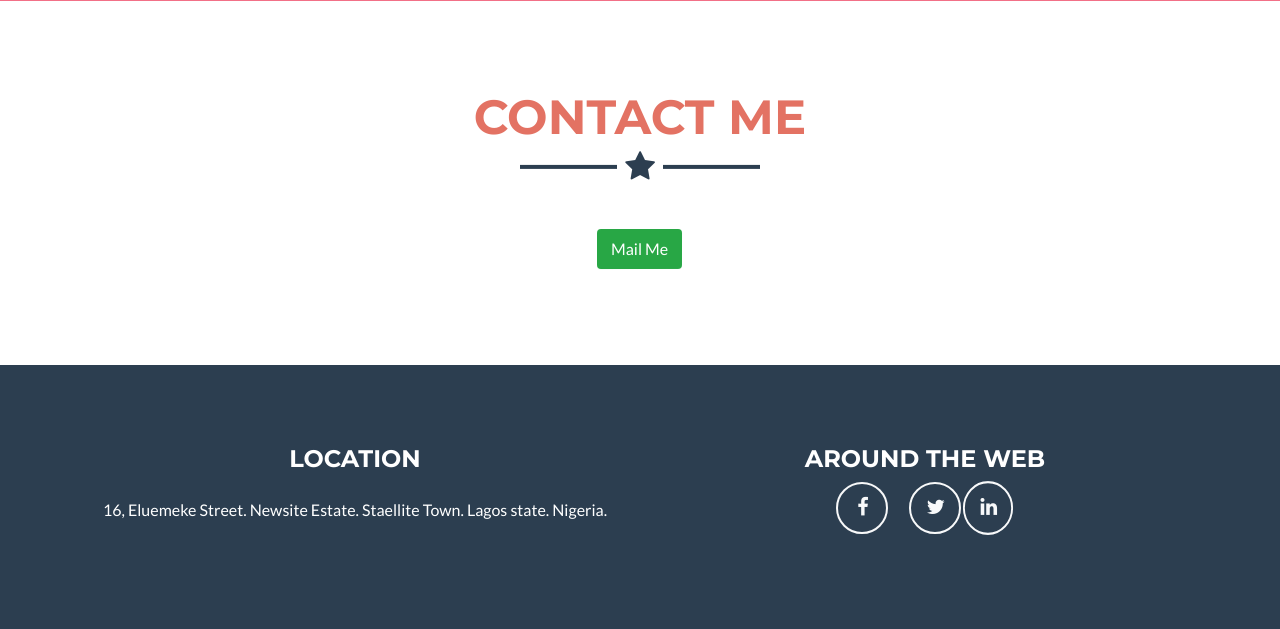
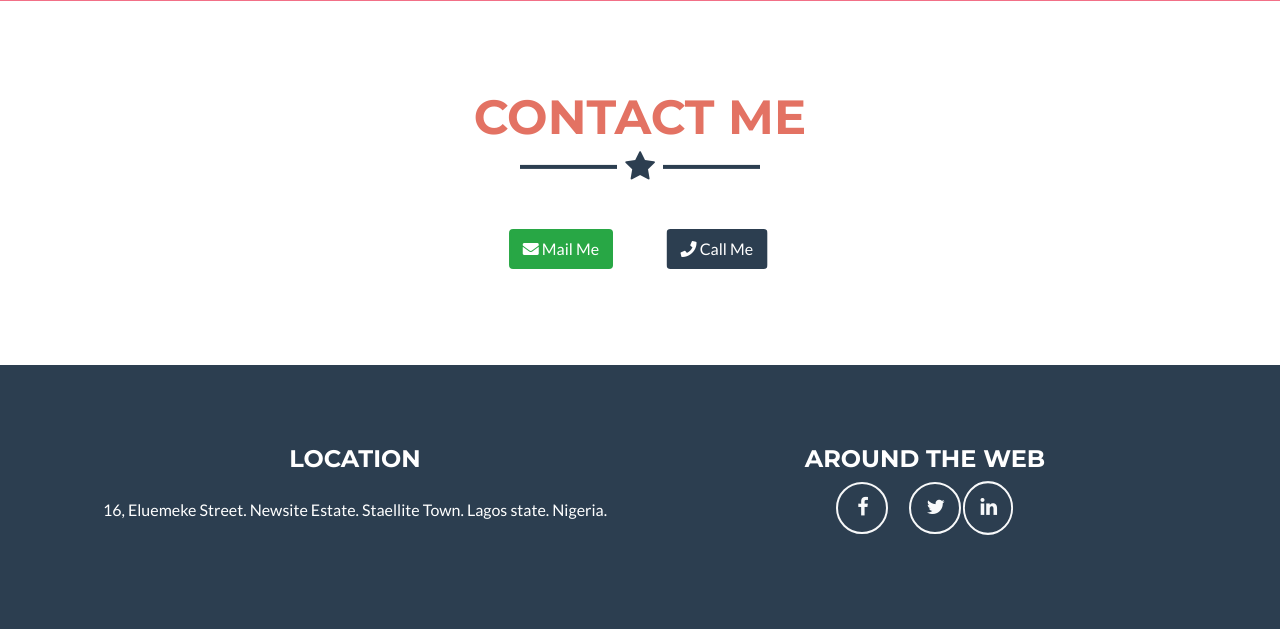
Before and after one commit to louieee/Louisoft, a Django app: page / in a window 1280 px wide. Shown: the part 2064-2693 px from the top of the page. Run offline with Django 3.2, Linux system fonts and the light colour scheme; some libraries are stand-ins or nearby versions.

Commit message:
minor fix

```diff
--- a/templates/Louisoft/index.html
+++ b/templates/Louisoft/index.html
@@ -90,8 +90,13 @@
             <h2 class="text-uppercase text-center text-secondary mb-0">Contact Me</h2>
             <hr class="bounce animated infinite star-dark mb-5">
             <div class="row">
-                <div class="col-lg-12 max-auto text-center">
-                    <a href='mailto:ohaegbulouis@gmail.com' class="btn btn-success jello animated infinite">Mail Me</a>
+                <div class="col-lg-6 max-auto text-right">
+                    <a href='mailto:ohaegbulouis@gmail.com' class="btn btn-success slideInLeft animated infinite">
+                        <span><i class="fas fa-envelope"></i></span> Mail Me</a>
+                </div>
+                <div class="col-lg-6 max-auto text-left">
+                    <a href='tel:+2348066556479' class="btn btn-secondary slideInRight animated infinite">
+                        <span><i class="fas fa-phone"></i></span> Call Me</a>
                 </div>
             </div>
         </div>
```
